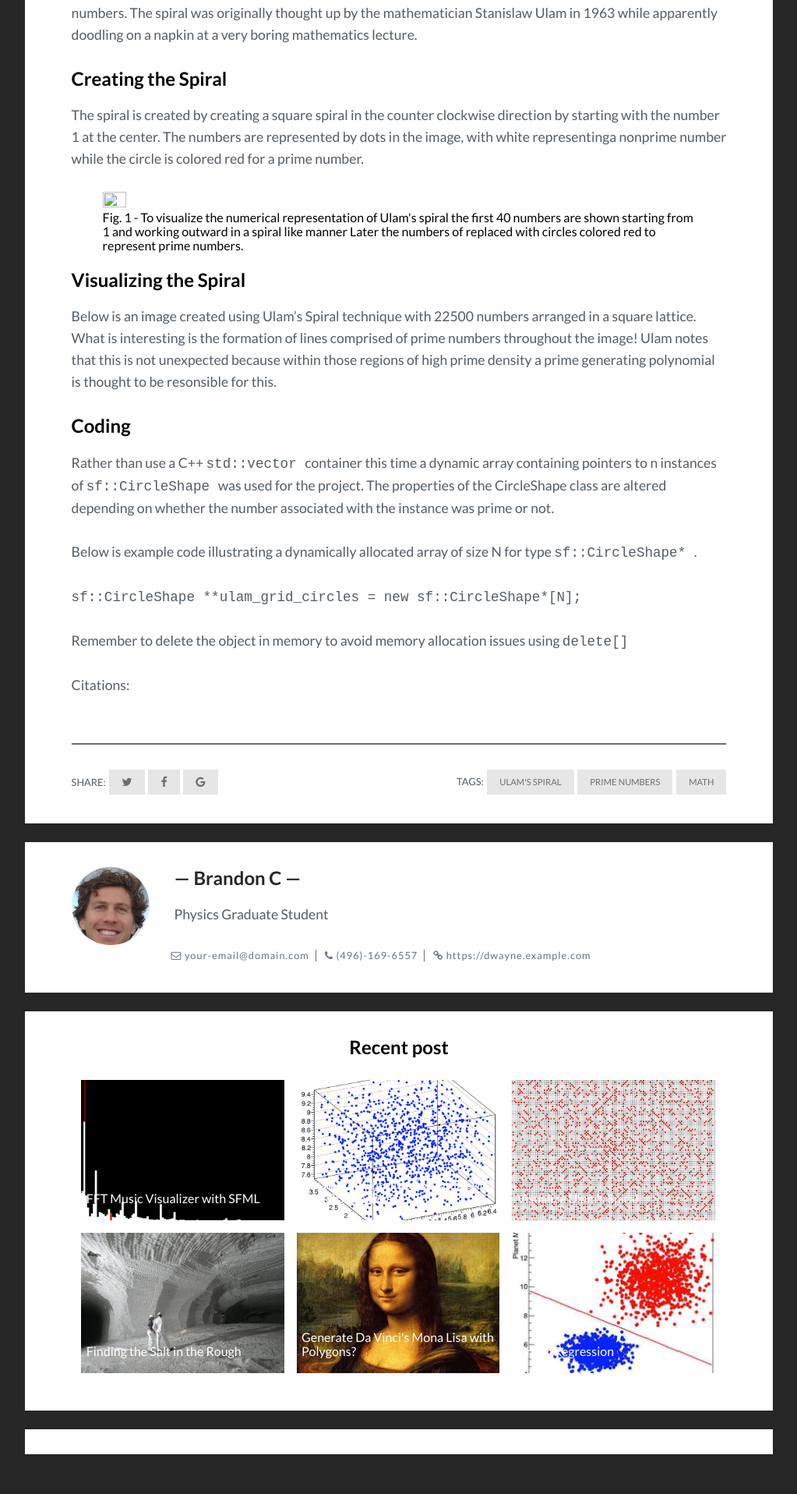
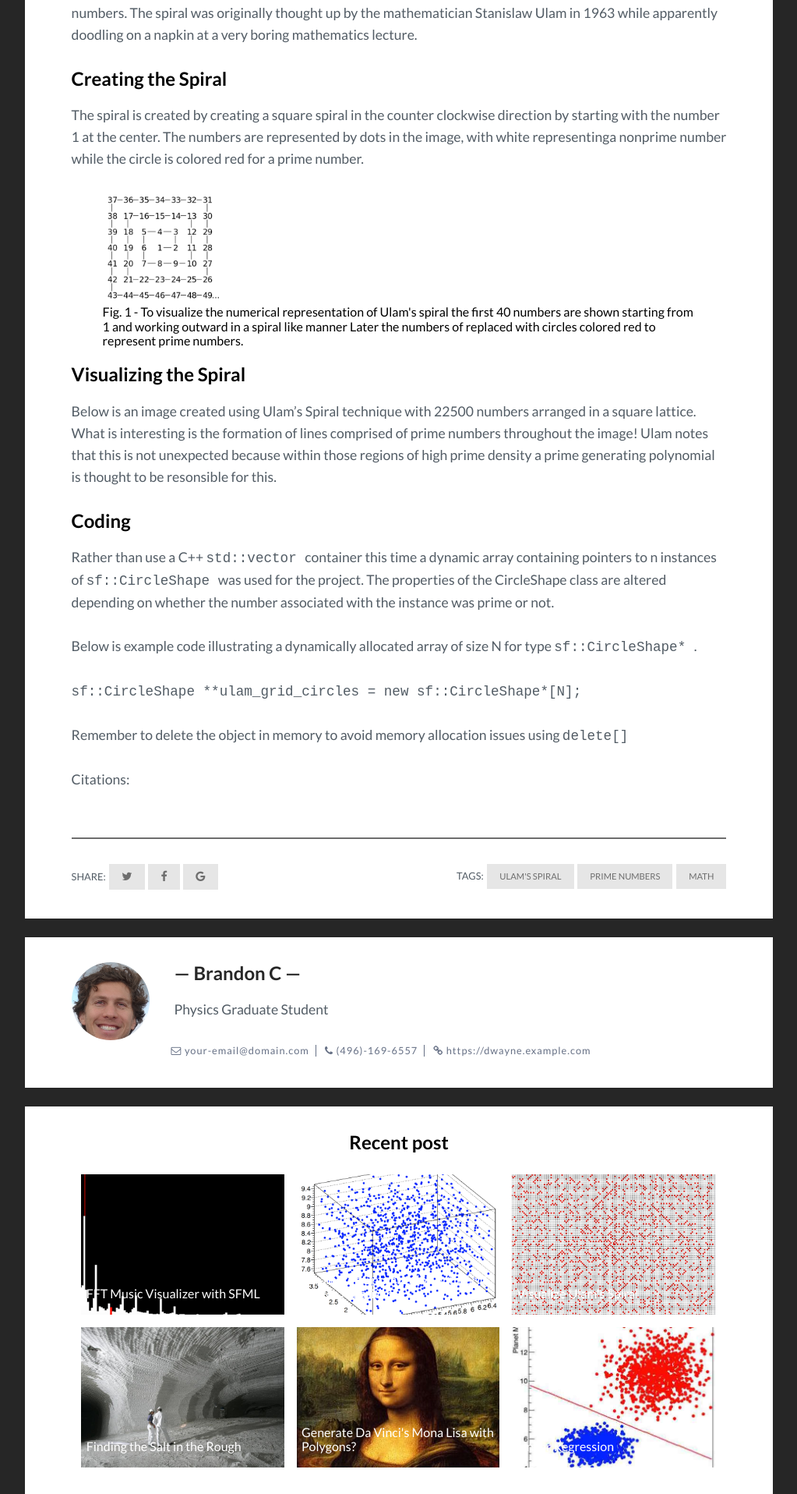
Before and after one commit to kuantumlad/kuantumlad.github.io, a Jekyll site: the page built from _posts/2018-10-30-ulam_spiral_project.markdown, in a window 1280 px wide. Shown: the part 826-2742 px from the top of the page at 78% size, without its empty margins (128-1151 px from the left). Built offline with Jekyll 4.4.1, drawn with Linux system fonts in a browser that asks for light colours; comment, search, counter and statistics services are not loaded.

Commit message:
adding images

```diff
--- a/_posts/2018-10-30-ulam_spiral_project.markdown
+++ b/_posts/2018-10-30-ulam_spiral_project.markdown
@@ -6,6 +6,7 @@ date: 2018-10-30 12:55:00 +0300
 description:  Add post description (optional)
 tag: [Ulam's Spiral, Prime Numbers, Math]
 ---
+
 # Ulam's Spiral #
 Ulam's Spiral is a fun way to visualize the set of positive real numbers with an emphasis on the set of prime numbers. The spiral was originally thought up by the mathematician Stanislaw Ulam in 1963 while apparently doodling on a napkin at a very boring mathematics lecture.
 
@@ -14,10 +15,9 @@ Ulam's Spiral is a fun way to visualize the set of positive real numbers with an
 The spiral is created by creating a square spiral in the counter clockwise direction by starting with the number 1 at the center. The numbers are represented by dots in the image, with white representinga nonprime number while the circle is colored red for a prime number.
 
 <figure>
-  <img src="/Users/bclary/Documents/work/website/kuantumlad.github.io/images/ulam_spiral/ulam_spiral_text.png" alt="" height="20%" width="20%">
+  <img src="/images/ulam_spiral/ulam_spiral_text.png" alt="" height="20%" width="20%">
     <figcaption>Fig. 1 - To visualize the numerical representation of Ulam's spiral the first 40 numbers are shown starting from 1 and working outward in a spiral like manner Later the numbers of replaced with circles colored red to represent prime numbers. </figcaption>
 </figure>
-
 
 
 ## Visualizing the Spiral ##
```
